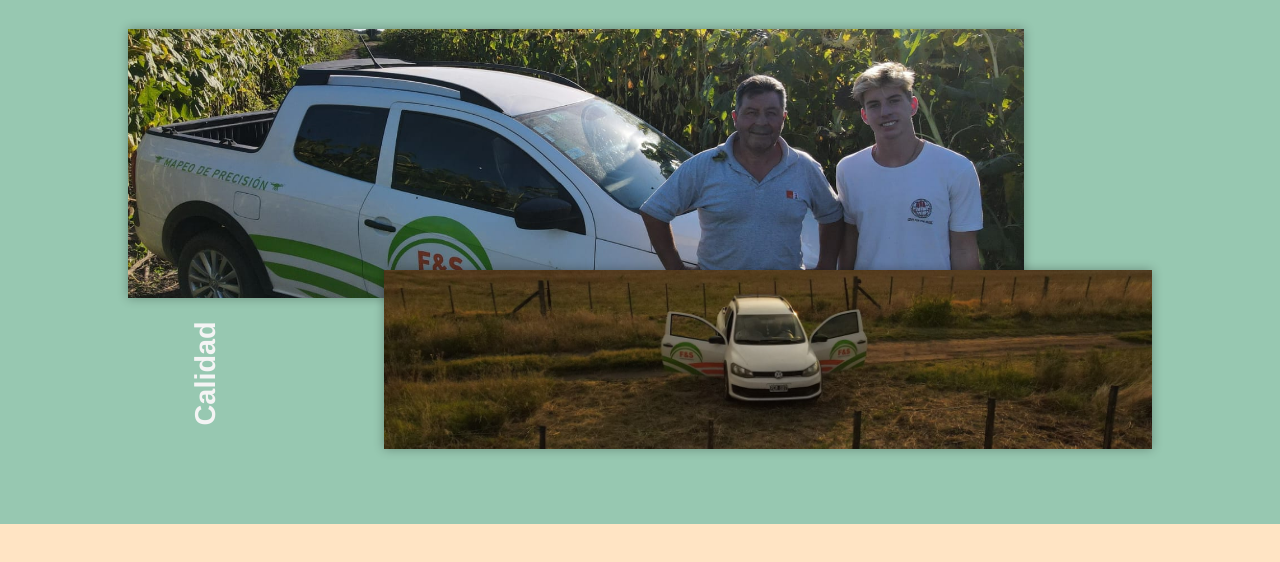
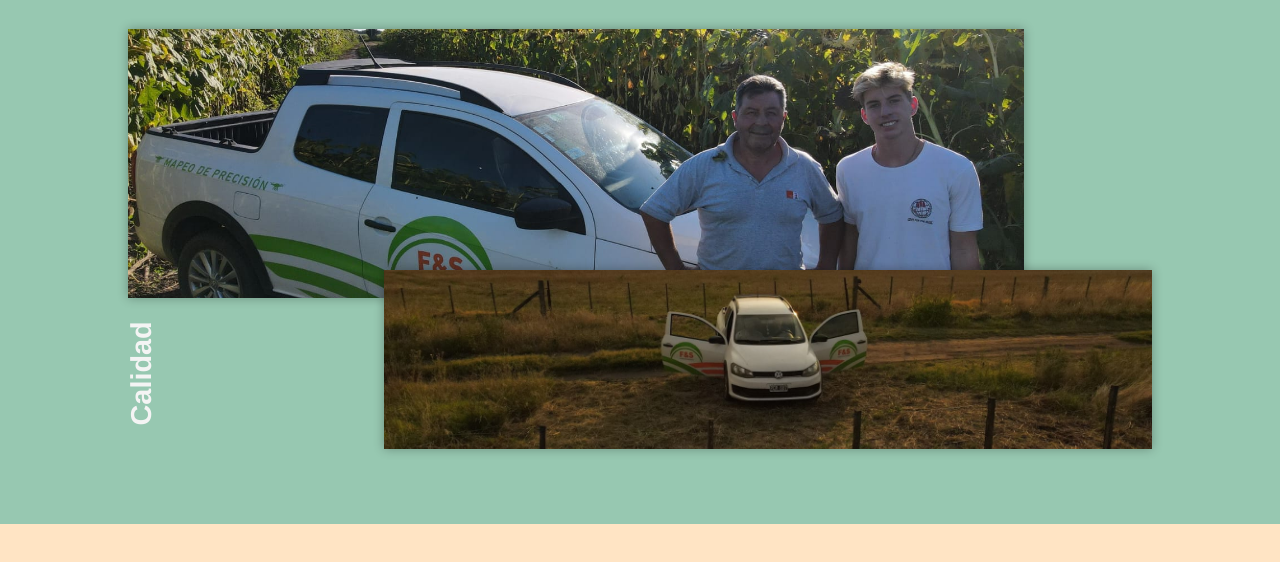
Before and after one commit to SantiagoBernardi/Cielo-verde, a plain HTML site: page index.html in a window 1280 px wide. Shown: the part 1936-2498 px from the top of the page. Drawn offline with Linux system fonts and the light colour scheme.

Commit message:
-fix: se corrigio la posicion de una palabra

```diff
--- a/style.css
+++ b/style.css
@@ -210,7 +210,7 @@ main h1 {
 }
 
 .palabraF {
-    grid-area: 35 / 3 / 39 / 6;
+    grid-area: 35 / 3 / 39 / 5;
     display: flex;
     transition: transform 0.5s ease;
 }
```
